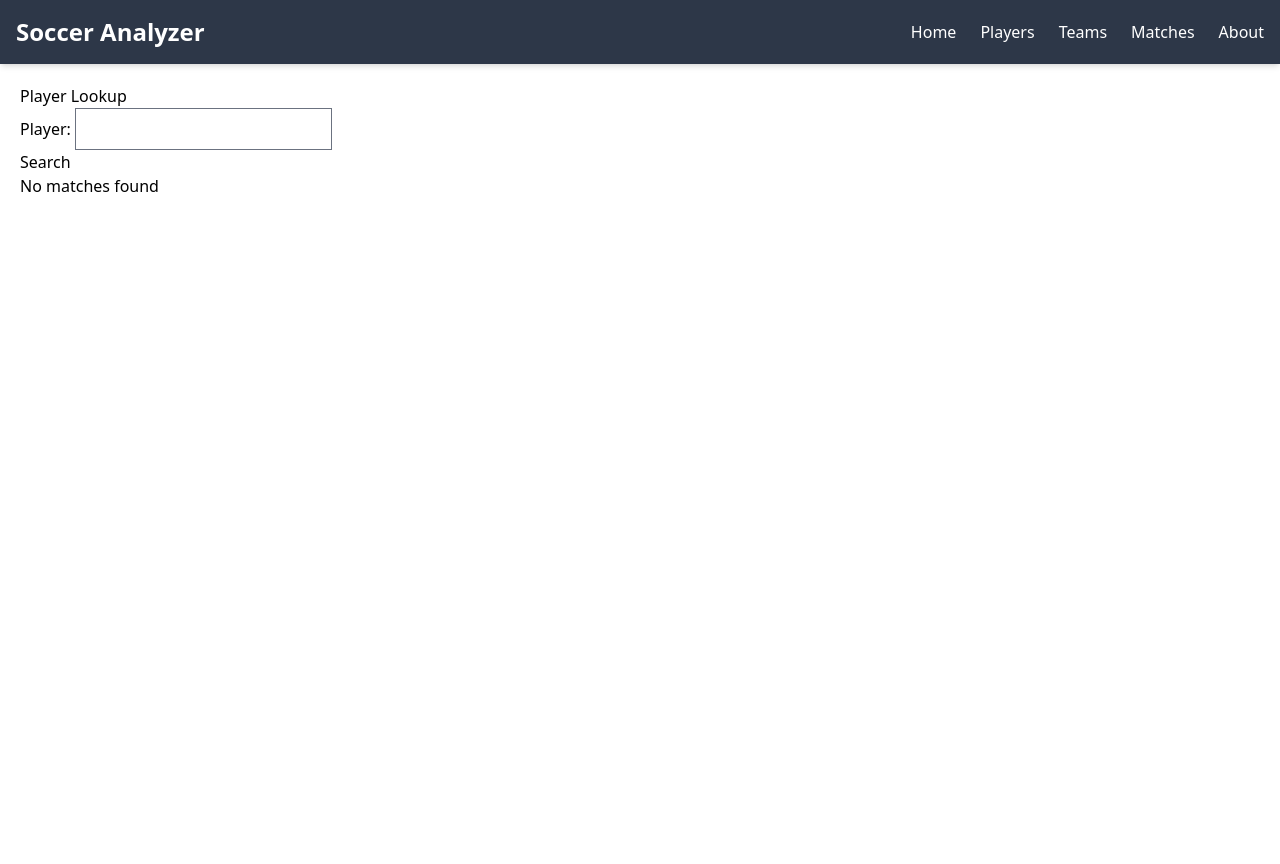
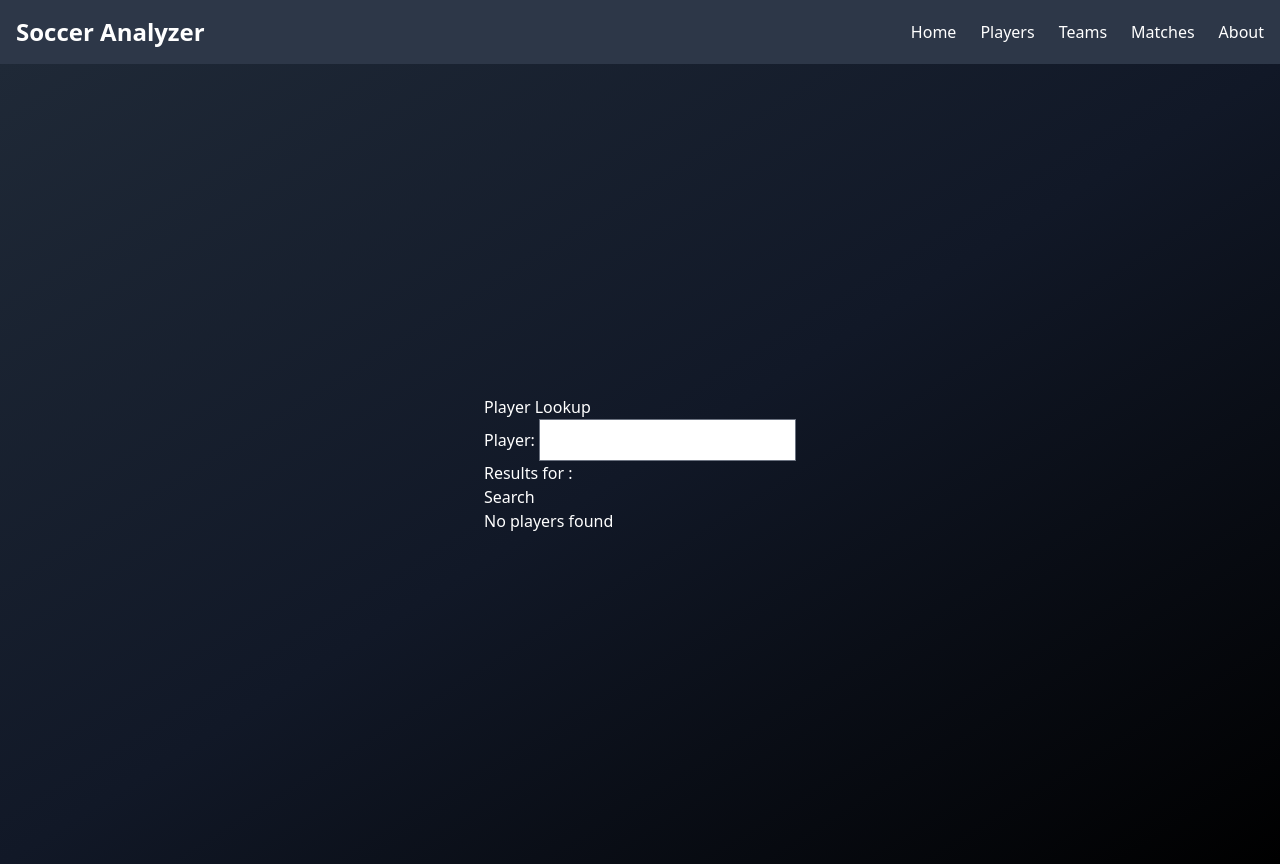
Before and after one commit to mattmarietta/soccer-analyzer, a SvelteKit app: page /players in a window 1280 px wide. Before the commit the page ends 800 px from the top, so only its background shows below. Built offline with nearby package versions, Linux system fonts and the light colour scheme.

Commit message:
Updated background within layout.svelte. Need to work on backend still and also optimize the frontend

```diff
--- a/src/routes/+layout.svelte
+++ b/src/routes/+layout.svelte
@@ -1,6 +1,6 @@
 <script lang="ts">
-	import '../app.css';
-	let { children } = $props();
+    import '../app.css';
+    let { children } = $props();
 </script>
 
 <nav class="bg-gray-800 p-4 shadow-md">
@@ -56,9 +56,9 @@
     </div>
 </nav>
 
-{@render children()}
-
-
+<main class="flex flex-col items-center justify-center min-h-screen bg-gradient-to-br from-gray-800 via-gray-900 to-black text-white">
+    {@render children()}
+</main>
 
 <style>
     :global(.dark) {
--- a/src/routes/+page.svelte
+++ b/src/routes/+page.svelte
@@ -2,7 +2,7 @@
     // Add any page-specific logic here if needed
 </script>
 
-<main class="flex flex-col items-center justify-center min-h-screen bg-gradient-to-br from-gray-800 via-gray-900 to-black text-white">
+<main class="flex flex-col items-center justify-center min-h-screen text-white">
     <h1 class="text-4xl font-bold mb-4 text-center">
         Welcome to <span class="text-green-400">Soccer Analyzer</span>
     </h1>
--- a/src/routes/about/+page.svelte
+++ b/src/routes/about/+page.svelte
@@ -1,6 +1,7 @@
 <script>
     // Javascript here
 </script>
+
 
 <style>
     .about-container {
@@ -38,6 +39,4 @@
     <p>
         Committed to providing accurate and up-to-date information to enhance your soccer experience. Thank you for choosing Soccer Analyzer!
     </p>
-
-    <a href="/">Home</a >
 </div>
--- a/src/routes/players/+page.svelte
+++ b/src/routes/players/+page.svelte
@@ -29,8 +29,9 @@ async function fetchPlayer() {
     <div>
         <label>
             Player:
-            <input type="text" bind:value={player} />
+            <input bind:value={player}/>
         </label>
+        <h1> Results for {player}:  </h1>
     </div>
     <button on:click={fetchPlayer}>Search</button>
 
@@ -42,6 +43,6 @@ async function fetchPlayer() {
             </div>
         {/each}
     {:else}
-        <p>No matches found</p>
+        <p>No players found</p>
     {/if}
 </div>
```
